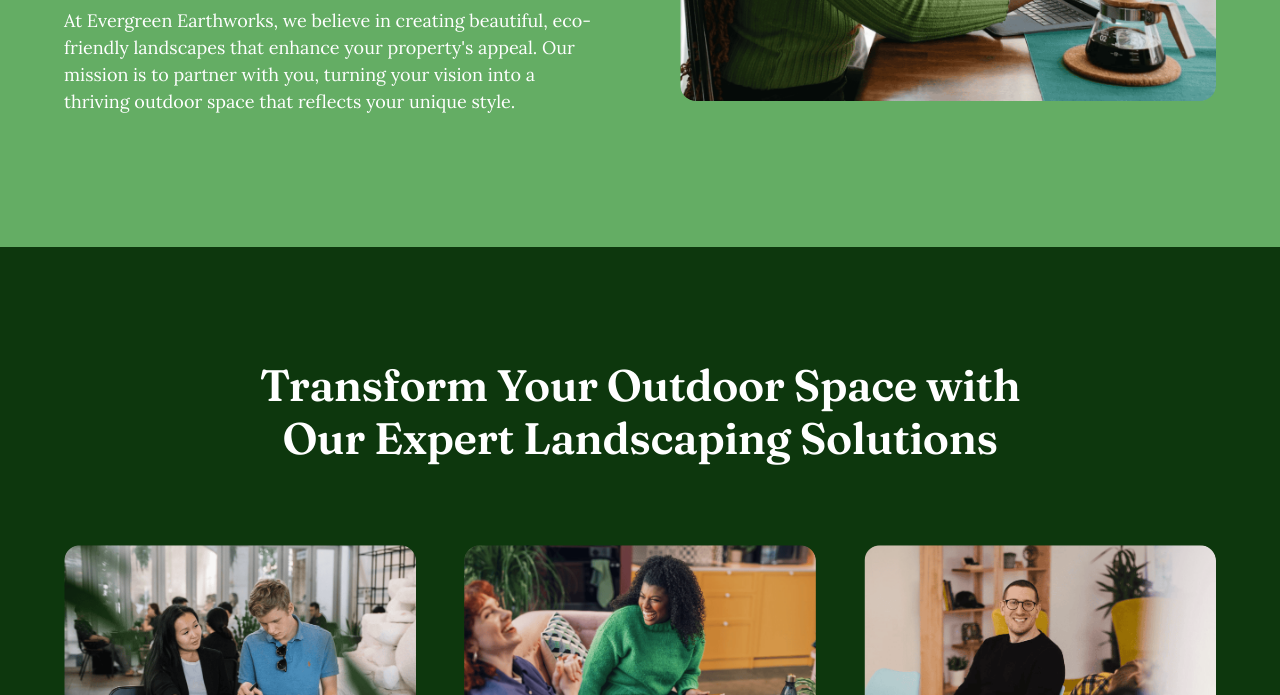
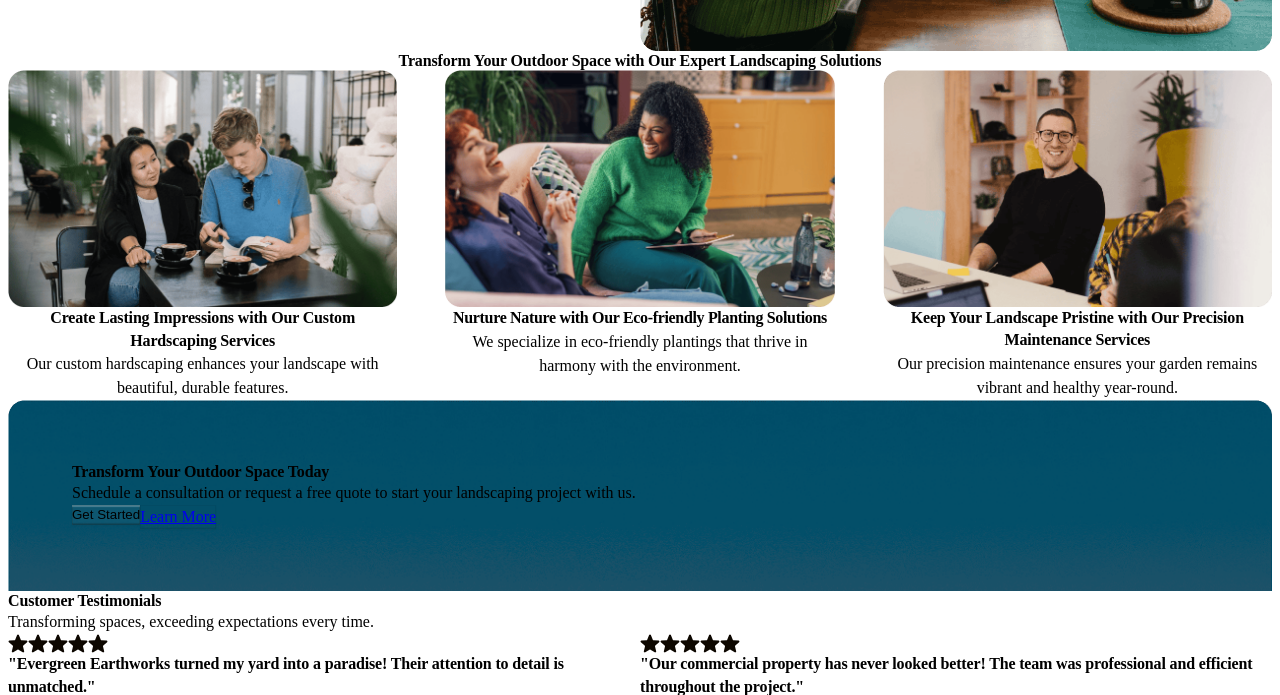
Before and after one commit to SynxWorks/Landscape, a website built with Parcel: page index.html in a window 1280 px wide. Shown: the part 679-1374 px from the top of the page. Built offline with nearby package versions, Linux system fonts and the light colour scheme.

Commit message:
Update index.html

```diff
--- a/index.html
+++ b/index.html
@@ -3,8 +3,6 @@
   <head>
     <meta charset="utf-8" />
     <meta name="viewport" content="initial-scale=1, width=device-width" />
-
-    <link rel="stylesheet" href="./global.css" />
     <link rel="stylesheet" href="./index.css" />
     <link
       rel="stylesheet"
```
